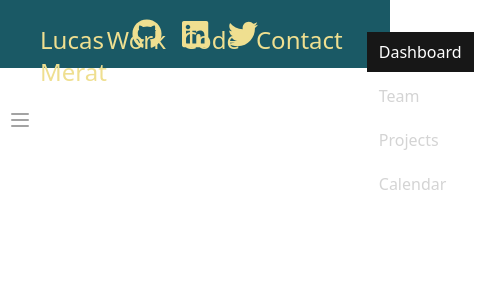
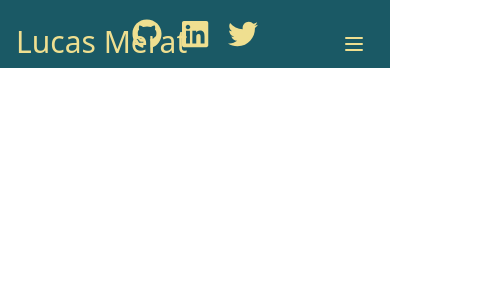
Before and after one commit to lucasmerat/vue-portfolio, a Vue app: page /about in a window 390 px wide. Shown: the top 300 px of the page, 482 px wide, since content can reach past the window. Built offline with nearby package versions, Linux system fonts and the light colour scheme.

Commit message:
mobile responsive home with nav bar working

```diff
--- a/src/components/NavBar.vue
+++ b/src/components/NavBar.vue
@@ -1,51 +1,101 @@
 <template>
-  <nav class="absolute px-10 w-full z-10 text-2xl flex justify-between mt-6">
-    <div class="absolute inset-y-0 left-0 flex items-center sm:hidden">
-      <button type="button" class="inline-flex items-center justify-center p-2 rounded-md text-gray-400 hover:text-white hover:bg-gray-700 focus:outline-none focus:ring-2 focus:ring-inset focus:ring-white" aria-controls="mobile-menu" aria-expanded="false">
+  <div>
+    <nav
+      class="absolute z-10 flex justify-between w-full px-4 mt-6 text-3xl md:px-10 md:text-2xl"
+    >
+      <router-link
+        to="/"
+        exact
+        active-class="border-b-2 border-accent"
+        class="text-accent hover:text-yellow-200"
+        >Lucas Merat</router-link
+      >
+      <div class="hidden md:block">
+        <router-link
+          to="/work"
+          active-class="border-b-2 border-accent"
+          class="mr-4 text-accent hover:text-yellow-200"
+          >Work</router-link
+        >
+        <router-link
+          to="/code"
+          active-class="border-b-2 border-accent"
+          class="mr-4 text-accent hover:text-yellow-200"
+          >Code</router-link
+        >
+        <router-link
+          to="/contact"
+          active-class="border-b-2 border-accent"
+          class="mr-4 text-accent hover:text-yellow-200"
+          >Contact</router-link
+        >
+      </div>
+
+      <div class="flex items-center sm:hidden">
+        <button
+          v-on:click="navBarOpen = !navBarOpen"
+          type="button"
+          class="inline-flex items-center justify-center p-2 rounded-md text-accent hover:text-yellow-200"
+          aria-controls="mobile-menu"
+          aria-expanded="false"
+        >
           <span class="sr-only">Open main menu</span>
           <!--
             Icon when menu is closed.
-
-          Heroicon name: outline/menu
-
-          Menu open: "hidden", Menu closed: "block"
           -->
-        <svg class="block h-6 w-6" xmlns="http://www.w3.org/2000/svg" fill="none" viewBox="0 0 24 24" stroke="currentColor" aria-hidden="true">
-          <path stroke-linecap="round" stroke-linejoin="round" stroke-width="2" d="M4 6h16M4 12h16M4 18h16" />
+          <svg
+            class="block w-6 h-6"
+            xmlns="http://www.w3.org/2000/svg"
+            fill="none"
+            viewBox="0 0 24 24"
+            stroke="currentColor"
+            aria-hidden="true"
+          >
+            <path
+              stroke-linecap="round"
+              stroke-linejoin="round"
+              stroke-width="2"
+              d="M4 6h16M4 12h16M4 18h16"
+            />
           </svg>
           <!--
             Icon when menu is open.
-
-          Heroicon name: outline/x
-
-          Menu open: "block", Menu closed: "hidden"
           -->
-        <svg class="hidden h-6 w-6" xmlns="http://www.w3.org/2000/svg" fill="none" viewBox="0 0 24 24" stroke="currentColor" aria-hidden="true">
+          <!-- <svg class="hidden w-6 h-6" xmlns="http://www.w3.org/2000/svg" fill="none" viewBox="0 0 24 24" stroke="currentColor" aria-hidden="true">
             <path stroke-linecap="round" stroke-linejoin="round" stroke-width="2" d="M6 18L18 6M6 6l12 12" />
-        </svg>
+          </svg> -->
         </button>
       </div>
-    <router-link to="/" exact active-class="border-b-2 border-accent" class="text-accent hover:text-yellow-200">Lucas Merat</router-link>
-    <div>
-      <router-link to="/work" active-class="border-b-2 border-accent" class="text-accent hover:text-yellow-200 mr-4">Work</router-link>
-      <router-link to="/code" active-class="border-b-2 border-accent" class="text-accent hover:text-yellow-200 mr-4">Code</router-link>
-      <router-link to="/contact" active-class="border-b-2 border-accent" class="text-accent hover:text-yellow-200 mr-4">Contact</router-link>
+    </nav>
+      <transition name="fade">
+        <div
+          v-if="navBarOpen"
+          class="absolute z-10 flex flex-col ml-10 text-2xl sm:hidden top-20"
+        >
+          <a class="mb-2 text-accent hover:text-yellow-200" href="#">Link</a>
+          <a class="mb-2 text-accent hover:text-yellow-200" href="#">Link</a>
+          <a class="text-accent hover:text-yellow-200" href="#">Link</a>
         </div>
-
-    <div class="sm:hidden" id="mobile-menu">
-      <div class="px-2 pt-2 pb-3 space-y-1">
-        <!-- Current: "bg-gray-900 text-white", Default: "text-gray-300 hover:bg-gray-700 hover:text-white" -->
-        <a href="#" class="bg-gray-900 text-white block px-3 py-2 rounded-md text-base font-medium">Dashboard</a>
-        <a href="#" class="text-gray-300 hover:bg-gray-700 hover:text-white block px-3 py-2 rounded-md text-base font-medium">Team</a>
-        <a href="#" class="text-gray-300 hover:bg-gray-700 hover:text-white block px-3 py-2 rounded-md text-base font-medium">Projects</a>
-        <a href="#" class="text-gray-300 hover:bg-gray-700 hover:text-white block px-3 py-2 rounded-md text-base font-medium">Calendar</a>
+      </transition>
     </div>
-    </div>
-  </nav>
 </template>
 
 <script>
 export default {
-  name: 'NavBar',
+  name: "NavBar",
+  data: function() {
+    return {
+      navBarOpen: false,
+    };
+  },
+};
+</script>
+
+<style scoped>
+.fade-enter-active, .fade-leave-active {
+  transition: opacity .5s;
 }
-</script>
+.fade-enter, .fade-leave-to /* .fade-leave-active below version 2.1.8 */ {
+  opacity: 0;
+}
+</style>
--- a/src/views/Home.vue
+++ b/src/views/Home.vue
@@ -1,9 +1,9 @@
 <template>
   <div>
-    <Hero link="#bio" title="Hello, I'm Lucas" />
+    <Hero link="#bio" title="Hi, I'm Lucas" />
     <div id="bio" class="flex flex-col items-center justify-center py-20">
       <img class="border-4 rounded-full shadow-lg h-52 border-brand-light" src="../assets/images/headshot.jpg" alt="">
-      <p class="mx-40 mt-6 text-center">
+      <p class="mx-4 mt-6 text-center md:mx-40">
         I'm a full-stack software engineer based in Austin, TX. Currently, I'm working as a Software Engineer II at
         <a class="underline text-brand-light hover:text-brand-dark" href="www.skillsengine.com">SkillsEngine</a> - we help colleges better
         align their curriculum to the job market. I've always been passionate about how software can create opportunities and improve
```
Lines whose indentation alone changed are shown as unchanged.
